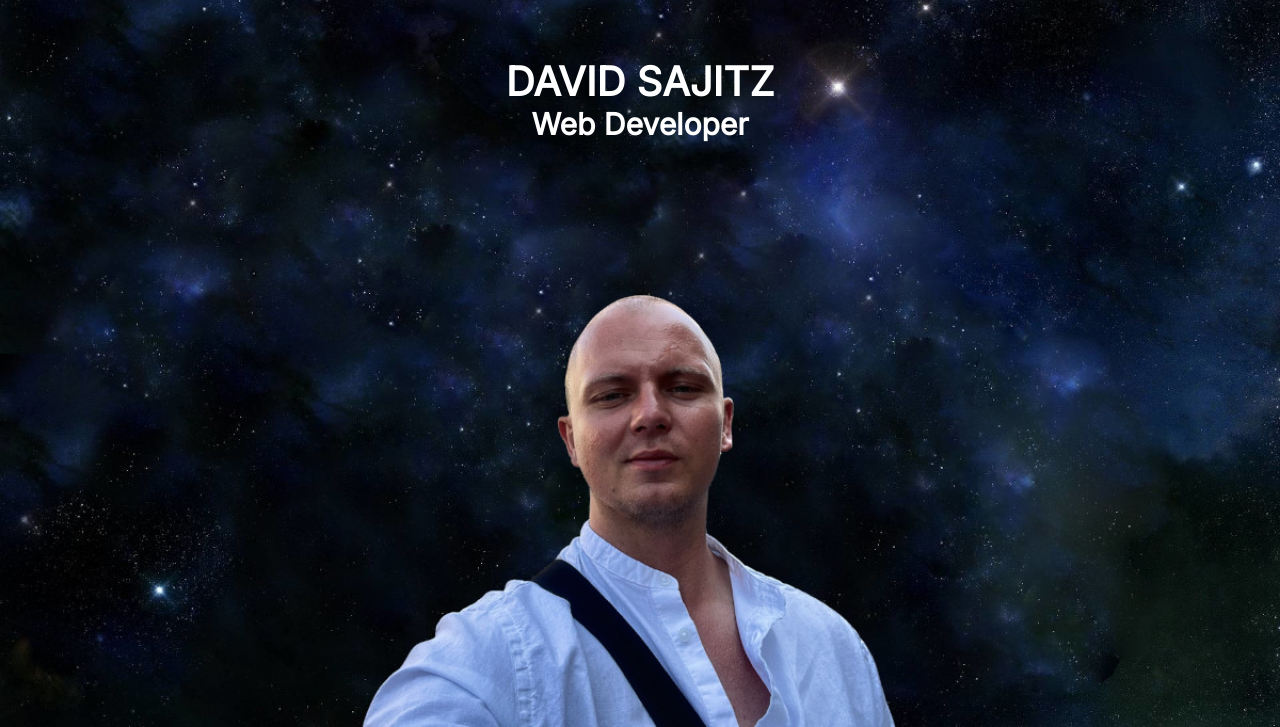
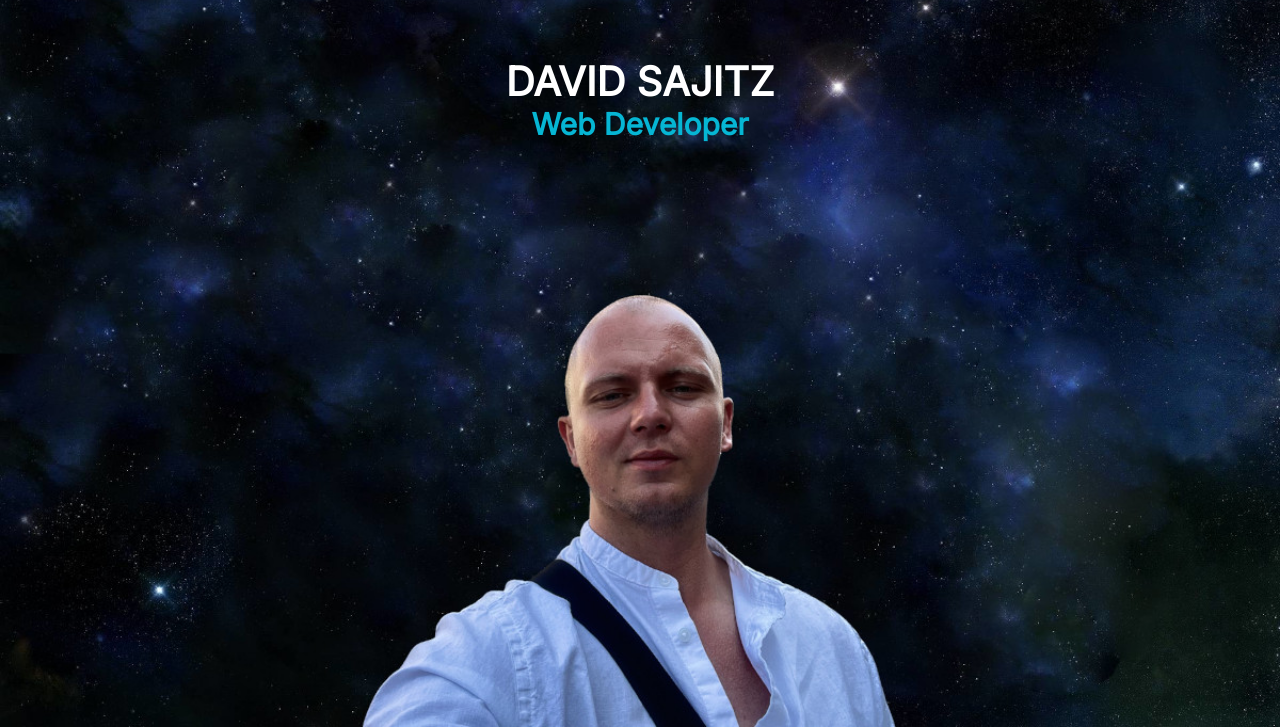
Before and after one commit to Dasajton/mypage, a plain HTML site: page index.html in a window 1280 px wide. Shown: the part 73-800 px from the top of the page. Drawn offline with Linux system fonts and the light colour scheme.

Commit message:
changed h2 color to sky-blue

```diff
--- a/assets/css/main.css
+++ b/assets/css/main.css
@@ -40,6 +40,7 @@ h1 {
 }
 h2 {
   text-align: center;
+  color: var(--sky-blue);
   font-size: 3rem;
   padding: 0 5rem;
 }
```
